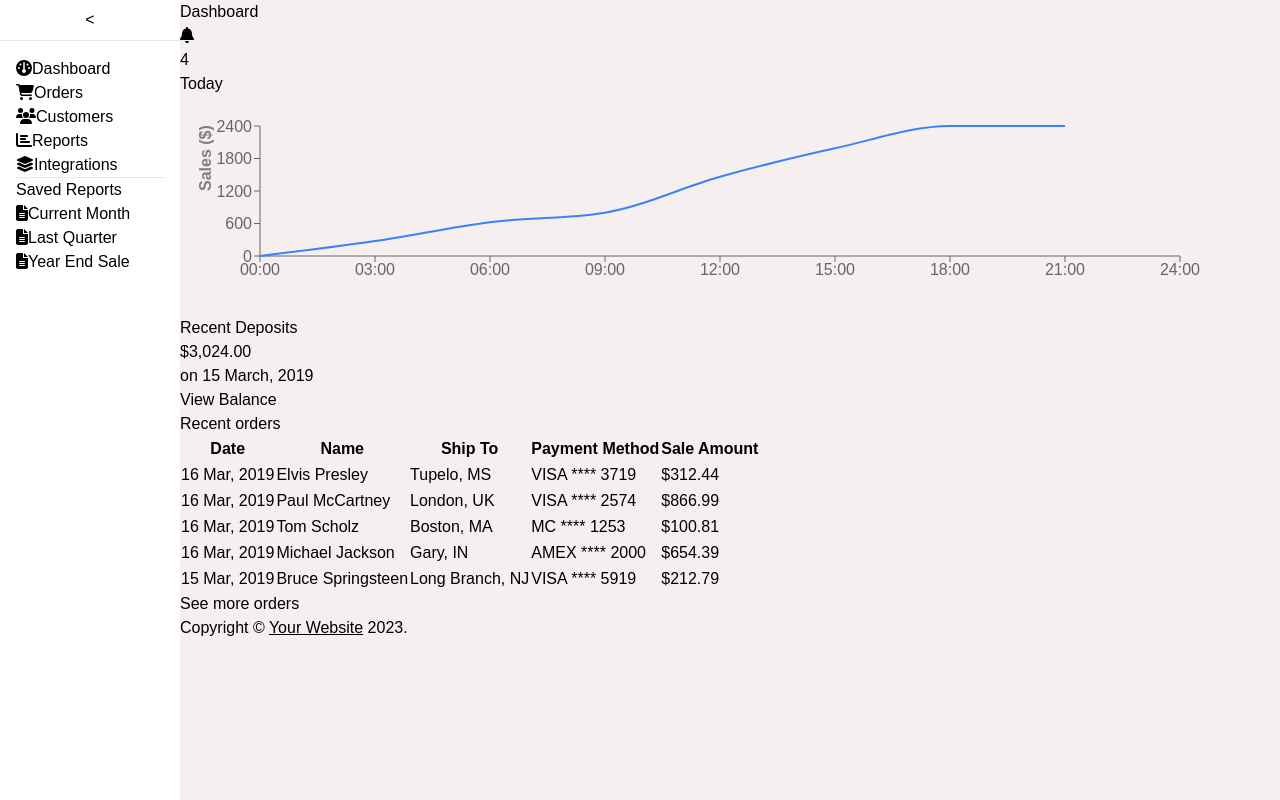
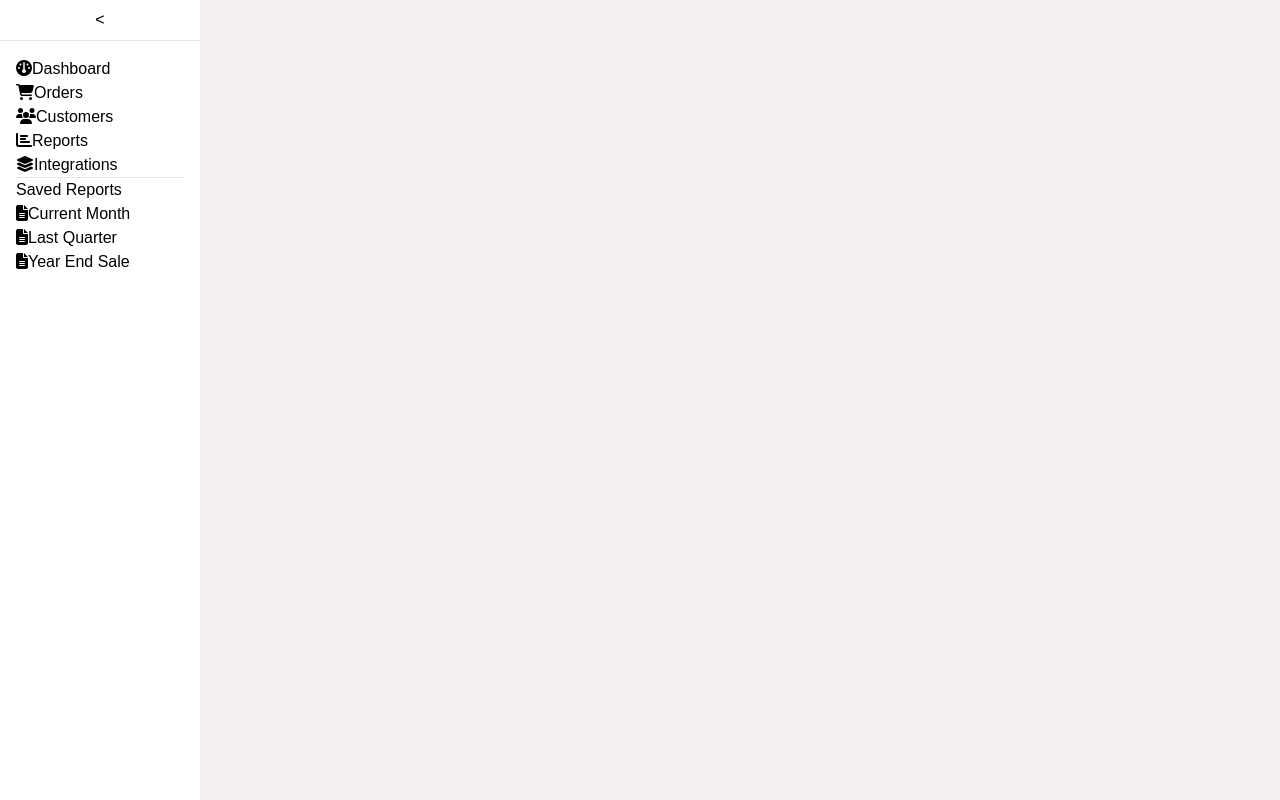
Before and after one commit to christer-miroy/gigatech2, a React (Vite) app: page / in a window 1280 px wide. Built offline with nearby package versions, Linux system fonts and the light colour scheme.

Commit message:
route adjustment v3

```diff
--- a/package.json
+++ b/package.json
@@ -1,5 +1,5 @@
 {
-  "homepage": "https://christer-miroy.github.io/gigatech2/",
+  "homepage": "https://christer-miroy.github.io/gigatech2/dashboard",
   "name": "gigatech2",
   "private": true,
   "version": "0.0.0",
--- a/src/App.jsx
+++ b/src/App.jsx
@@ -18,7 +18,6 @@ function App() {
       <Sidebar />
       <div className="flex flex-col w-full">
         <Routes>
-          <Route path="/" element={<Dashboard orders={orders} />} />
           <Route path="/dashboard" element={<Dashboard orders={orders} />} />
           <Route path="/orders" element={<Orders />} />
           <Route path="/customers" element={<Customers />} />
```
